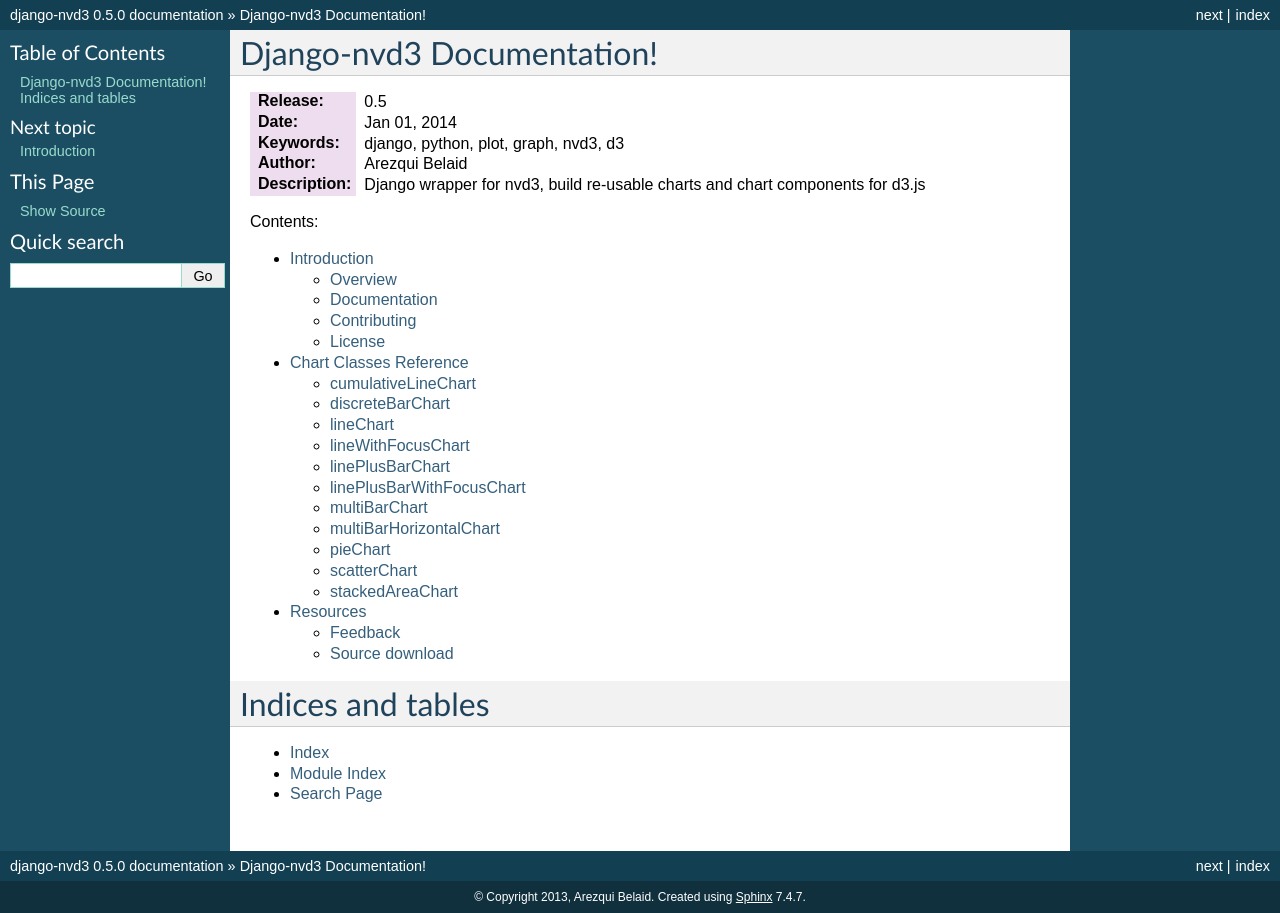
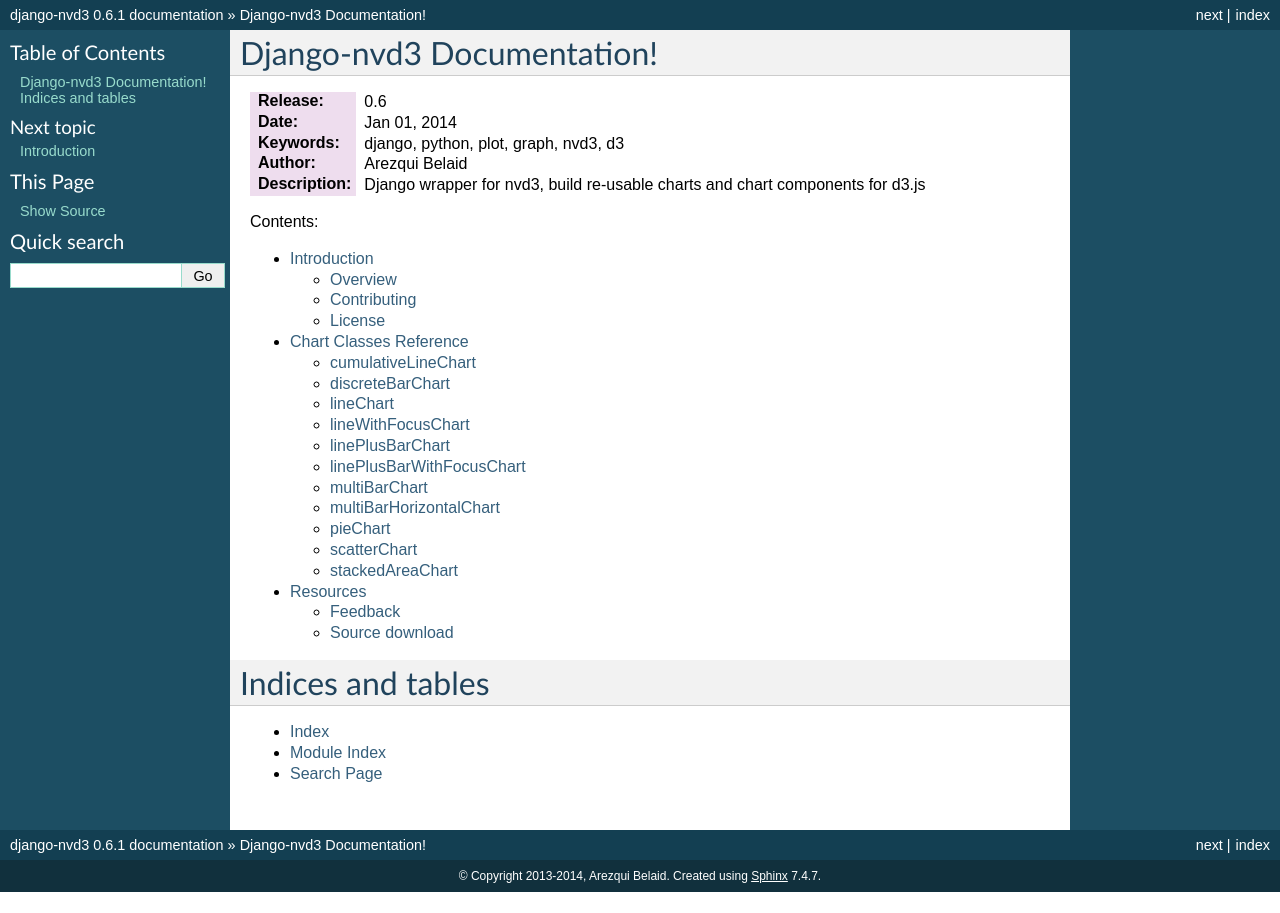
Before and after one commit to areski/django-nvd3, a Sphinx documentation site: the page built from docs/source/index.rst, in a window 1280 px wide. Built offline with Sphinx 7.4.7, drawn with Linux system fonts in a browser that asks for light colours.

Commit message:
update documentation

```diff
--- a/MIT-LICENSE.txt
+++ b/MIT-LICENSE.txt
@@ -2,7 +2,7 @@
 
 Django-nvd3
 
-Copyright (c) 2013 Arezqui Belaid <areski@gmail.com> and other contributors
+Copyright (c) 2013-2014 Arezqui Belaid <areski@gmail.com> and other contributors
 
 Permission is hereby granted, free of charge, to any person obtaining
 a copy of this software and associated documentation files (the
--- a/docs/source/conf.py
+++ b/docs/source/conf.py
@@ -41,16 +41,16 @@
 
 # General information about the project.
 project = u'django-nvd3'
-copyright = u'2013, Arezqui Belaid'
+copyright = u'2013-2014, Arezqui Belaid'
 
 # The version info for the project you're documenting, acts as replacement for
 # |version| and |release|, also used in various other places throughout the
 # built documents.
 #
 # The short X.Y version.
-version = '0.5'
+version = '0.6'
 # The full version, including alpha/beta/rc tags.
-release = '0.5.0'
+release = '0.6.1'
 
 # The language for content autogenerated by Sphinx. Refer to documentation
 # for a list of supported languages.
```
Also changed, not shown: docs/source/includes/introduction.txt (+82 -16 lines).
